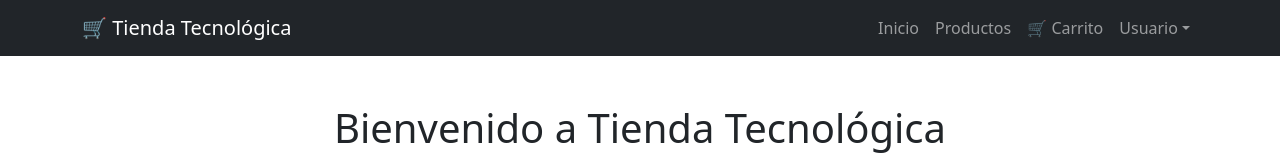
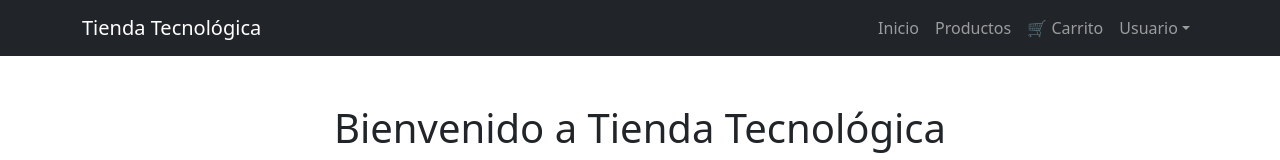
Before and after one commit to BrayanRivera-UMG/Desarrollo_Web, a React (Create React App) app in the folder tienda-tecnologica/: page / in a window 1280 px wide. Shown: the top 160 px of the page. Built offline with nearby package versions, Linux system fonts and the light colour scheme.

Commit message:
Update NavbarComponent.js

```diff
--- a/tienda-tecnologica/src/components/layout/NavbarComponent.js
+++ b/tienda-tecnologica/src/components/layout/NavbarComponent.js
@@ -6,7 +6,7 @@
   return (
     <Navbar bg="dark" variant="dark" expand="lg" className="mb-4">
       <Container>
-        <Navbar.Brand as={Link} to="/">🛒 Tienda Tecnológica</Navbar.Brand>
+        <Navbar.Brand as={Link} to="/">Tienda Tecnológica</Navbar.Brand>
         <Navbar.Toggle aria-controls="basic-navbar-nav" />
         <Navbar.Collapse id="basic-navbar-nav">
           <Nav className="ms-auto">
```
